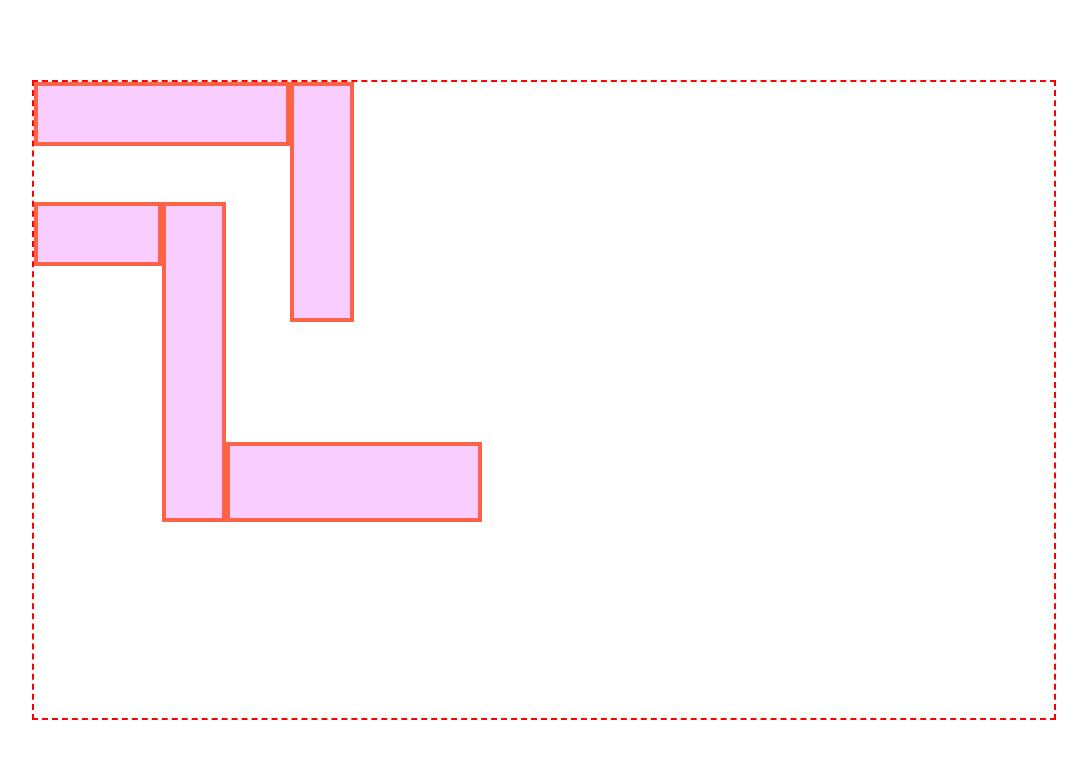
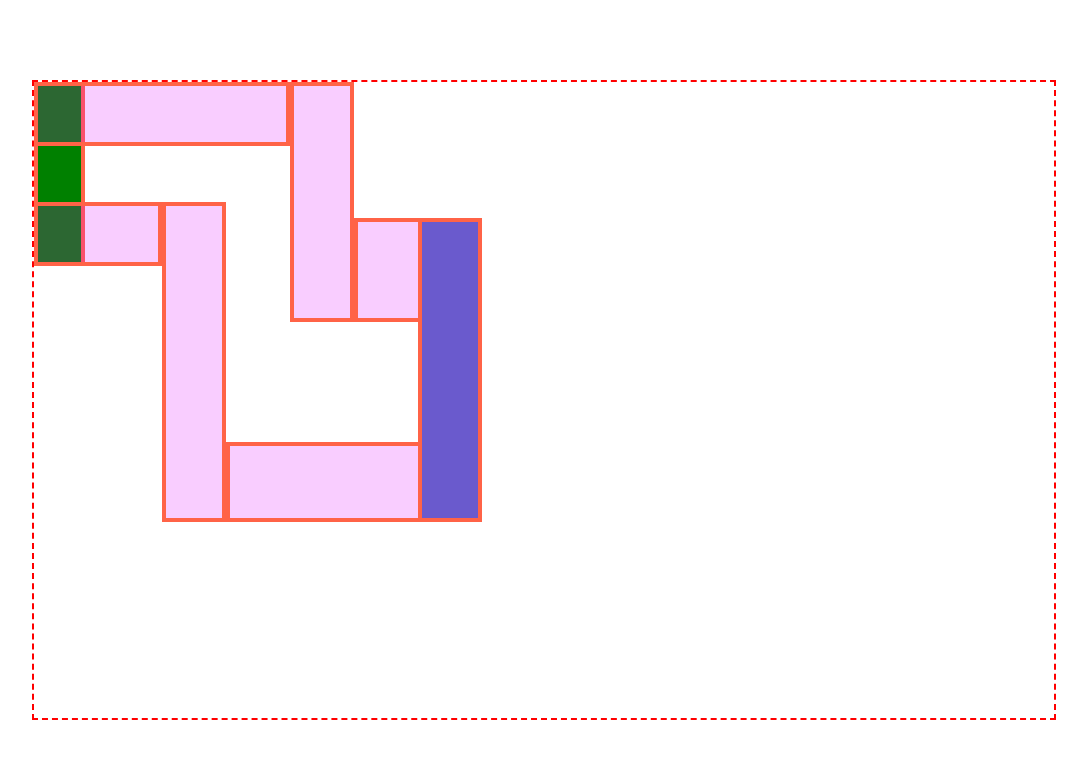
Before and after one commit to BeataMaro/kurs, a plain HTML site: page cw11_JSGame/index.html in a window 1280 px wide. Shown: the whole page, without its empty margins (96-1183 px from the left). Drawn offline with Linux system fonts and the light colour scheme.

Commit message:
start & meta

```diff
--- a/cw11_JSGame/index.html
+++ b/cw11_JSGame/index.html
@@ -19,32 +19,55 @@
         margin: 10vh auto;
         position: relative;
       }
+      .wall,
+      .start,
+      .meta {
+        position: absolute;
+      }
       .wall {
         background-color: rgba(225, 0, 255, 0.198);
-        position: absolute;
+      }
+      .start {
+        background-color: green;
+      }
+      .meta {
+        background-color: slateblue;
       }
     </style>
   </head>
   <body>
     <div class="gamePlane"></div>
     <script>
-      const makeWall = (w, h, x, y) => {
+      const makeWall = (w, h, x, y, type = "wall") => {
         const wall = document.createElement("div");
         wall.style.width = `${w}vw`;
         wall.style.height = `${h}vh`;
         wall.style.marginTop = `${y}vh`;
         wall.style.marginLeft = `${x}vw`;
         wall.style.border = "4px solid tomato";
-        wall.className = "wall";
+        wall.className = type;
         const gamePlane = document.querySelector(".gamePlane");
         gamePlane.append(wall);
       };
 
-      makeWall(20, 8, 0, 0);
-      makeWall(10, 8, 0, 15);
-      makeWall(5, 30, 20, 0);
-      makeWall(5, 40, 10, 15);
-      makeWall(20, 10, 15, 45);
+      const stage = [
+        [4, 23, 0, 0, "start"],
+        [20, 8, 0, 0],
+        [10, 8, 0, 15],
+        [5, 30, 20, 0],
+        [5, 40, 10, 15],
+        [20, 10, 15, 45],
+        [10, 13, 25, 17],
+        [5, 38, 30, 17, "meta"],
+      ];
+
+      const makeStage = (stage) => {
+        for (const block of stage) {
+          makeWall(block[0], block[1], block[2], block[3], block[4]);
+        }
+      };
+
+      makeStage(stage);
     </script>
   </body>
 </html>
```
